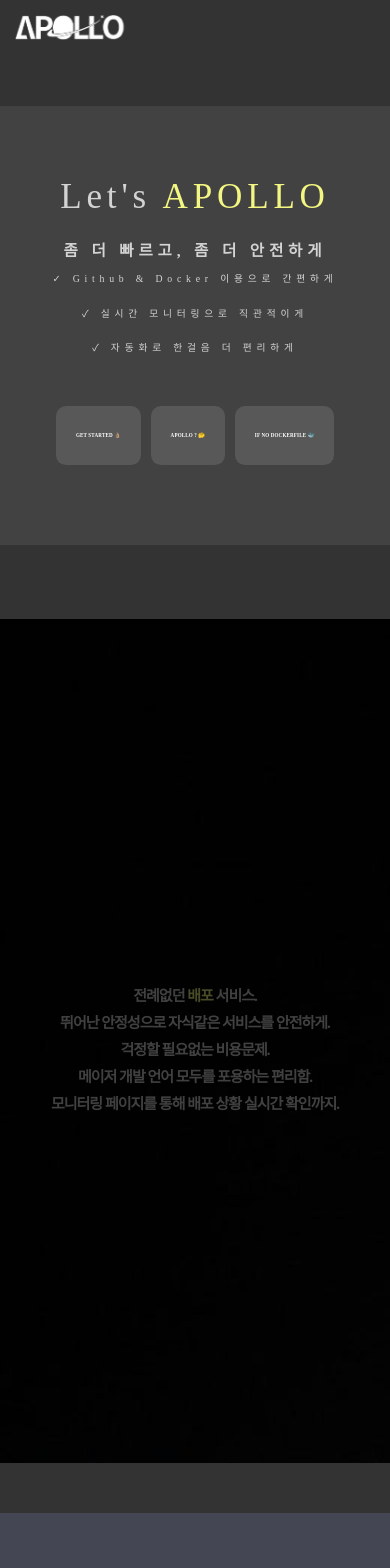
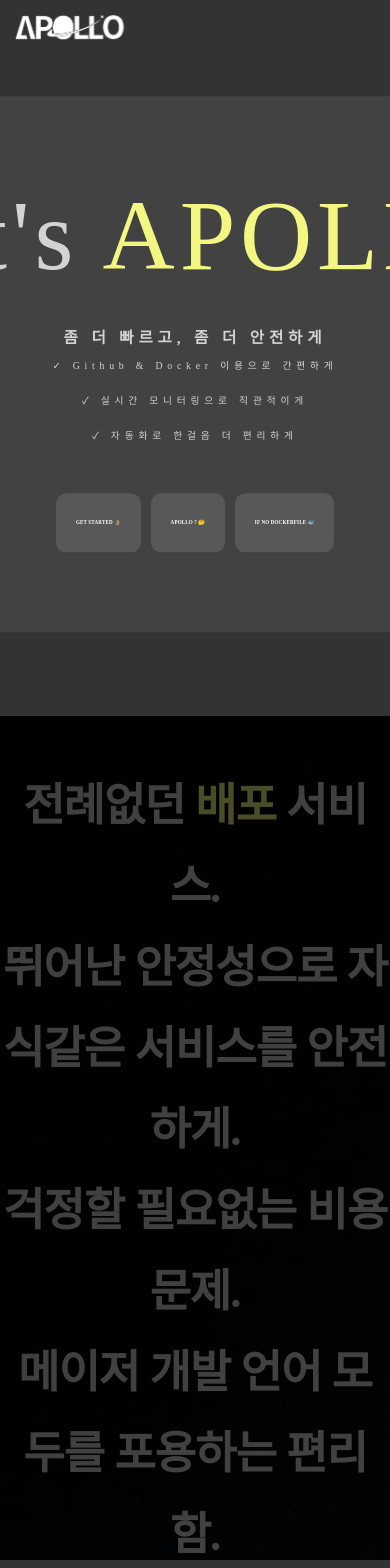
Before and after one commit to Hanium-Apollo/Apollo-Platform, a React (Create React App) app: page /About in a window 390 px wide. Shown: the top 1568 px of the page. Built offline with nearby package versions, Linux system fonts and the light colour scheme; a web font is replaced by a local one.

Commit message:
Design: About Page section 반응형 수정

```diff
--- a/src/components/about/section1.tsx
+++ b/src/components/about/section1.tsx
@@ -6,7 +6,6 @@ import { Section1Inner } from "./section1Inner";
 
 const SectionContainer = styled(Grid)`
   display: flex;
-  position: relative;
   flex-direction: column;
   background-color: #424242;
   z-index: 1;
@@ -14,11 +13,11 @@ const SectionContainer = styled(Grid)`
   transform: translateY(-10%);
   width: 100vw;
 
-  @media (max-width: 768px) {
+  @media (max-width: 700px) {
     margin: 20px 20px 20px 20px;
   }
 
-  @media (max-width: 1280px) {
+  @media (max-width: 1200px) {
     margin: 20px 30px 30px 30px;
   }
 
@@ -38,11 +37,10 @@ const InnerContainer = styled.div`
   justify-content: center;
   align-items: center;
   white-space: nowrap;
-  width: 100%;
 `;
 
 const Text = styled.div`
-  font-size: 180px;
+  font-size: 150px;
   color: lightgray;
   letter-spacing: 4.8px;
   margin: 15px 0;
@@ -55,12 +53,12 @@ const Text = styled.div`
   span.highlight {
     color: #f3f781;
   }
-  @media (max-width: 768px) {
-    font-size: 6vw;
+  @media (max-width: 600px) {
+    font-size: 40px;
   }
 
-  @media (max-width: 1280px) {
-    font-size: 9vw;
+  @media (max-width: 1200px) {
+    font-size: 100px;
   }
 `;
 
--- a/src/components/about/section2.tsx
+++ b/src/components/about/section2.tsx
@@ -5,13 +5,13 @@ import wallpaper from "../../assets/images/wallpaperf.jpg";
 
 const SectionContainer = styled(Grid)`
   display: flex;
-  position: relative;
   background-image: url(${wallpaper});
   z-index: 1;
   justify-content: center;
   align-items: center;
   padding: 50px 0 30px 0;
   width: 100vw;
+  height: 100%;
   text-align: center;
   max-width: 1440px;
 
@@ -26,7 +26,7 @@ const Text = styled.div`
   font-weight: 700;
   line-height: 1.8;
   letter-spacing: -1px;
-  font-size: 50px;
+  font-size: 70px;
 
   @font-face {
     font-family: "AppleBold";
@@ -39,8 +39,12 @@ const Text = styled.div`
     color: #f3f781;
   }
 
-  @media (max-width: 768px) {
+  @media (max-width: 600px) {
     font-size: 15px;
+  }
+
+  @media (max-width: 1200px) {
+    font-size: 45px;
   }
 
 
--- a/src/components/about/section3.tsx
+++ b/src/components/about/section3.tsx
@@ -44,13 +44,11 @@ export const Section3: React.FC<Section3Props> = ({ children }) => {
       <Grid item xs={12}>
         <Slide direction="up">
           <Text>
-            {" "}
             {
-              "Apollo는 더 안전하고 편리한 배포 서비스를 위해 Docker 사용을 권장합니다."
-            }{" "}
+              "Apollo는 더 안전하고 편리한 배포 서비스를 위해 Docker & AWS 사용을 권장합니다."
+            }
           </Text>
           <Text>
-            {" "}
             {"Docker 파일 생성이 처음이시라구요? 가이드만 천천히 따라해주세요!"}
           </Text>
         </Slide>
--- a/src/pages/Wait/WaitPage.tsx
+++ b/src/pages/Wait/WaitPage.tsx
@@ -25,6 +25,7 @@ const Wait = () => {
           console.log(response);
           localStorage.removeItem("action");
           localStorage.removeItem("userInfo");
+
           navigate("/");
           })
         .catch((error) => {
```
